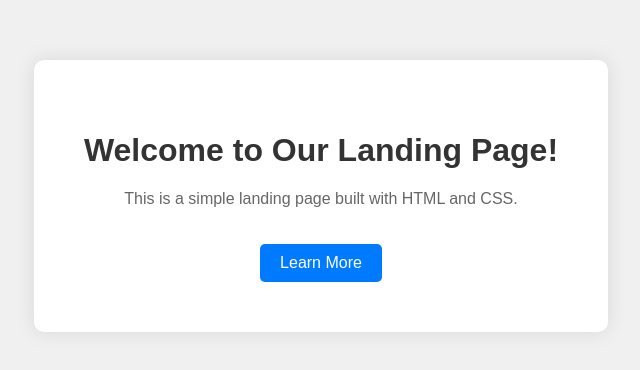
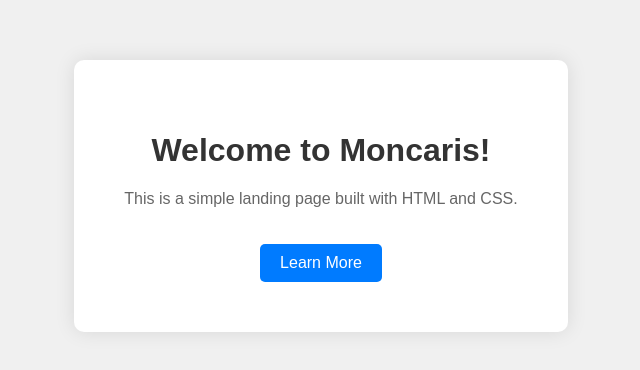
Before and after one commit to moncaris/Newproject, a plain HTML site: page index.html in a window 1280 px wide. Shown: the part 204-574 px from the top of the page, without its empty margins (319-959 px from the left). Drawn offline with Linux system fonts and the light colour scheme.

Commit message:
updated file

```diff
--- a/index.html
+++ b/index.html
@@ -45,7 +45,7 @@
 </head>
 <body>
     <div class="container">
-        <h1>Welcome to Our Landing Page!</h1>
+        <h1>Welcome to Moncaris!</h1>
         <p>This is a simple landing page built with HTML and CSS.</p>
         <a href="#" class="btn">Learn More</a>
     </div>
```
